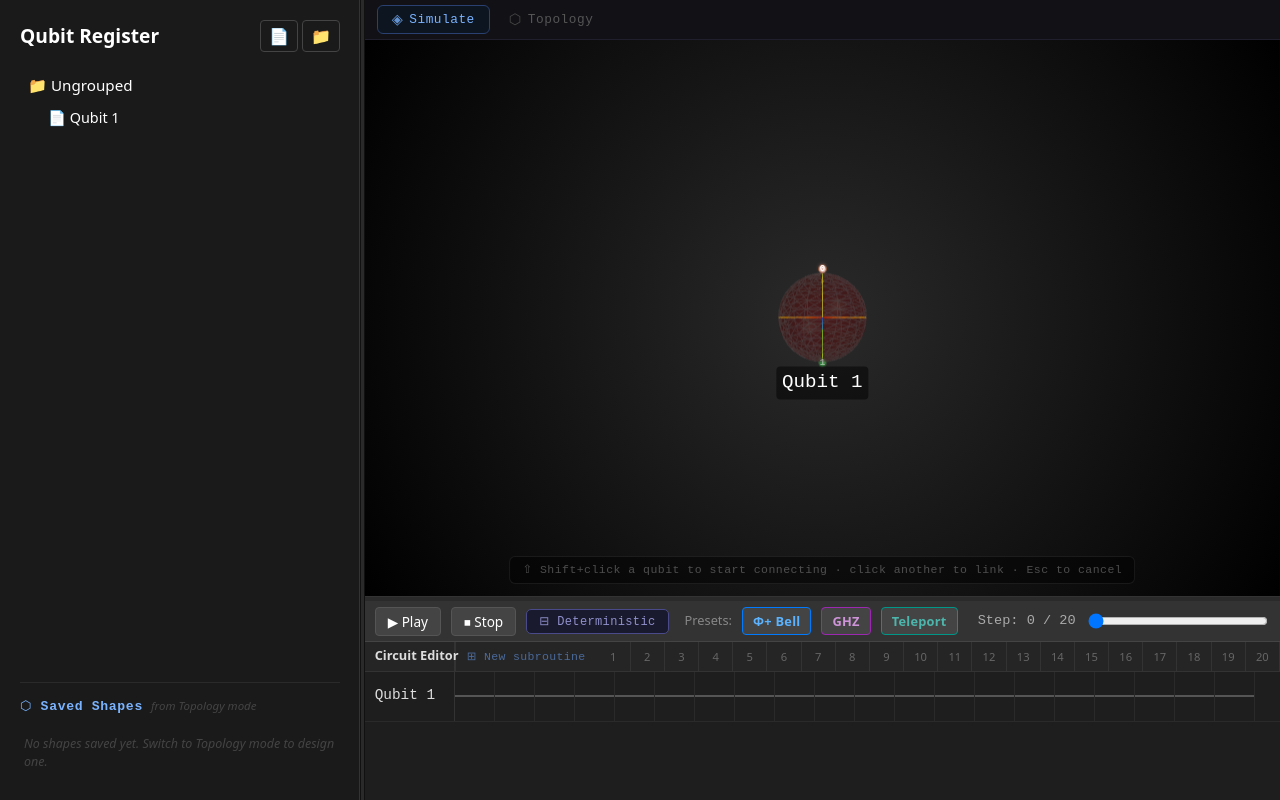
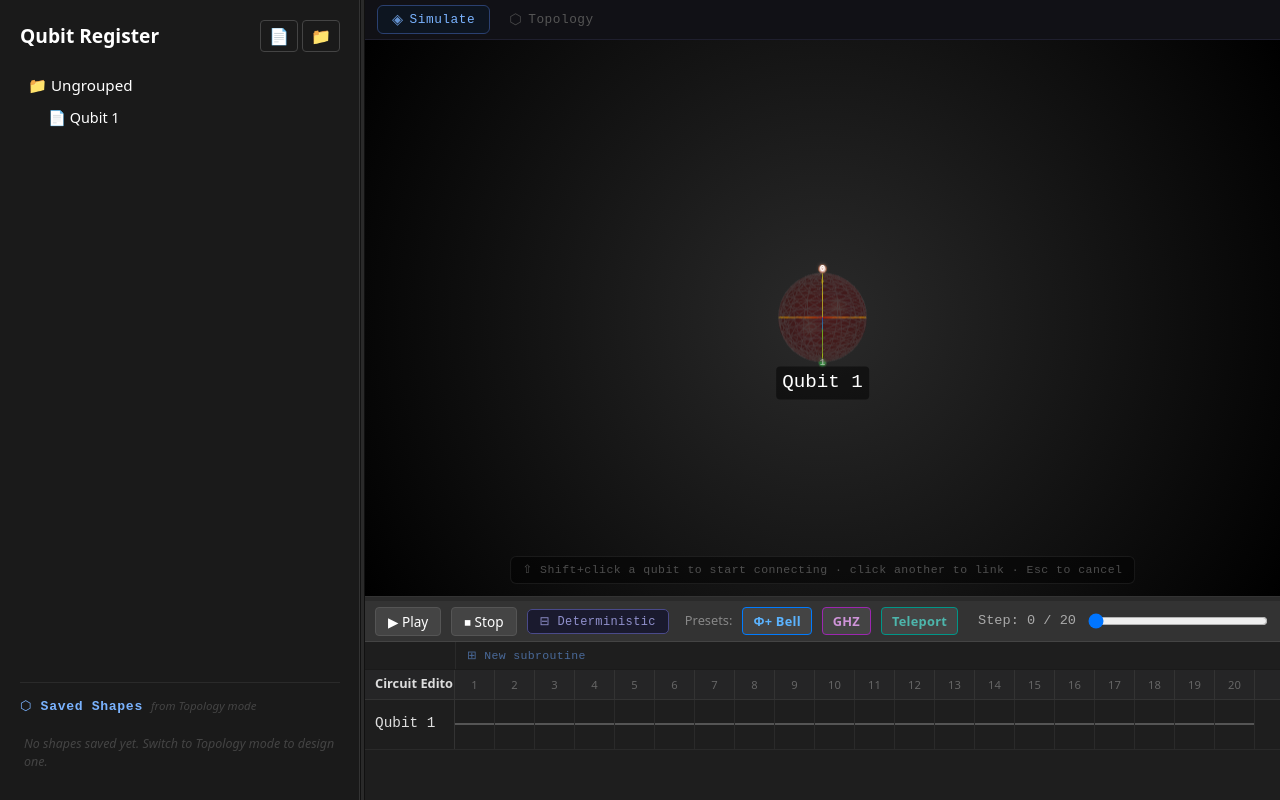
Before and after one commit to Andrew-Trautzsch/BlochSphereAR-Webapp, a React (Vite) app: page / in a window 1280 px wide. Built offline with nearby package versions, Linux system fonts and the light colour scheme.

Commit message:
fix circuit visual alignment

```diff
--- a/src/components/Circuit/CircuitGrid.css
+++ b/src/components/Circuit/CircuitGrid.css
@@ -11,6 +11,18 @@
   color: #ddd;
 }
 
+/* ── Subroutine toolbar (above ruler, never disrupts tick alignment) ── */
+.circuit-subbar {
+  height: 28px;
+  background: #1e1e1e;
+  border-bottom: 1px solid #1a1a1a;
+  display: flex;
+  align-items: center;
+  padding-left: 90px; /* indent by labelWidth so button sits over gate area */
+  flex-shrink: 0;
+}
+
+/* ── Header row: title cell + ruler ticks ── */
 .circuit-header {
   display: flex;
   background: #252526;
@@ -19,15 +31,10 @@
   flex-shrink: 0;
 }
 
-/* ── Circuit header left section ── */
-.circuit-header-left {
-  display: flex;
-  align-items: center;
-  flex-shrink: 0;
-}
-
 .header-title {
   width: 90px;
+  min-width: 90px;
+  max-width: 90px;
   padding: 5px 10px;
   font-size: 0.8rem;
   font-weight: bold;
@@ -38,6 +45,7 @@
   align-items: center;
   gap: 6px;
   white-space: nowrap;
+  overflow: hidden;
 }
 
 .topo-active-badge {
@@ -54,12 +62,14 @@
 
 .ruler-tick {
   width: 40px;
+  min-width: 40px;
   text-align: center;
   font-size: 0.7rem;
   color: #666;
   border-right: 1px solid #333;
   line-height: 30px;
 }
+
 .ruler-tick.active-step {
   background-color: #007bff;
   color: white;
@@ -80,11 +90,6 @@
   height: 100%;
   pointer-events: none;
   z-index: 5;
-}
-
-/* Allow SVG overlay to receive pointer events for subroutine blocks */
-.circuit-connections-overlay {
-  pointer-events: none;
 }
 
 .circuit-connections-overlay .sr-overlay-group {
@@ -127,9 +132,11 @@
   cursor: pointer;
   border-right: 1px solid #2a2a2a;
 }
+
 .gate-slot:hover {
   background: rgba(255, 255, 255, 0.05);
 }
+
 .gate-slot.active-slot {
   background-color: rgba(0, 123, 255, 0.2);
 }
@@ -270,7 +277,7 @@
   letter-spacing: 0.02em;
 }
 
-/* Post-measurement slot — greyed out, blocked */
+/* Post-measurement slot */
 .gate-slot.post-measure {
   cursor: not-allowed;
   background: repeating-linear-gradient(
@@ -331,7 +338,7 @@
    SUBROUTINE STYLES
    ═══════════════════════════════════════════════════════════ */
 
-/* ── Select-mode button in header ── */
+/* ── Select-mode button (lives in .circuit-subbar) ── */
 .sr-select-mode-btn {
   display: flex;
   align-items: center;
@@ -339,7 +346,7 @@
   padding: 0 11px;
   background: transparent;
   border: none;
-  border-left: 1px solid #333;
+  border-left: 1px solid #2a2a2a;
   border-radius: 0;
   color: #4a6a9a;
   font-family: 'JetBrains Mono', 'Fira Code', monospace;
--- a/src/components/Circuit/CircuitGrid.jsx
+++ b/src/components/Circuit/CircuitGrid.jsx
@@ -64,19 +64,18 @@ const CircuitGrid = ({
   const labelWidth = 90;
 
   // ── Selection state (for creating subroutines) ──
-  const [selMode,     setSelMode]     = useState(false);    // is select-mode active?
-  const [selAnchor,   setSelAnchor]   = useState(null);     // { qubitIdx, stepIdx }
-  const [selCurrent,  setSelCurrent]  = useState(null);     // { qubitIdx, stepIdx }
-  const [isDragging,  setIsDragging]  = useState(false);
-  const [showEditor,  setShowEditor]  = useState(false);
-  const gridRef = useRef(null);
+  const [selMode,    setSelMode]    = useState(false);
+  const [selAnchor,  setSelAnchor]  = useState(null);
+  const [selCurrent, setSelCurrent] = useState(null);
+  const [isDragging, setIsDragging] = useState(false);
+  const [showEditor, setShowEditor] = useState(false);
 
-  // Normalised selection bounds (row/col min/max, always valid order)
+  // Normalised selection bounds
   const selBounds = selAnchor && selCurrent ? {
-    rowMin:  Math.min(selAnchor.qubitIdx,  selCurrent.qubitIdx),
-    rowMax:  Math.max(selAnchor.qubitIdx,  selCurrent.qubitIdx),
-    colMin:  Math.min(selAnchor.stepIdx,   selCurrent.stepIdx),
-    colMax:  Math.max(selAnchor.stepIdx,   selCurrent.stepIdx),
+    rowMin: Math.min(selAnchor.qubitIdx,  selCurrent.qubitIdx),
+    rowMax: Math.max(selAnchor.qubitIdx,  selCurrent.qubitIdx),
+    colMin: Math.min(selAnchor.stepIdx,   selCurrent.stepIdx),
+    colMax: Math.max(selAnchor.stepIdx,   selCurrent.stepIdx),
   } : null;
 
   const inSelection = (rowIdx, colIdx) =>
@@ -99,7 +98,7 @@ const CircuitGrid = ({
     setSelCurrent({ qubitIdx: rowIdx, stepIdx: colIdx });
   }, [selMode, isDragging]);
 
-  const handleCellMouseUp = useCallback((e) => {
+  const handleCellMouseUp = useCallback(() => {
     if (!selMode || !isDragging) return;
     setIsDragging(false);
     if (selAnchor && selCurrent) setShowEditor(true);
@@ -131,7 +130,7 @@ const CircuitGrid = ({
 
   // ── Stamp: clicking a cell while stampingId is set ──
   const handleCellClick = useCallback((e, rowIdx, colIdx) => {
-    if (selMode) return; // handled by mousedown/up
+    if (selMode) return;
 
     if (stampingId) {
       e.stopPropagation();
@@ -139,11 +138,9 @@ const CircuitGrid = ({
       return;
     }
 
-    // Normal gate cycling
     const qubit = qubits[rowIdx];
     if (!qubit) return;
 
-    // Block post-measurement edits
     const measureStep = (() => {
       const row = circuit[qubit.id] || [];
       for (let i = 0; i < row.length; i++) if (row[i] === 'M') return i;
@@ -151,7 +148,7 @@ const CircuitGrid = ({
     })();
     if (measureStep !== null && colIdx > measureStep) return;
 
-    const gate = circuit[qubit.id]?.[colIdx] ?? null;
+    const gate       = circuit[qubit.id]?.[colIdx] ?? null;
     const currentIdx = AVAILABLE_GATES.indexOf(gate);
     const nextGate   = AVAILABLE_GATES[(currentIdx + 1) % AVAILABLE_GATES.length];
     onGateChange(qubit.id, colIdx, nextGate);
@@ -182,7 +179,7 @@ const CircuitGrid = ({
 
       const cnotViolation = edgeSet && cnotCtrl.length > 0 && cnotTgt.length > 0 &&
         !edgeSet.has(`${qubits[cnotCtrl[0]]?.id}-${qubits[cnotTgt[0]]?.id}`);
-      const czViolation = edgeSet && czA.length > 0 && czB.length > 0 &&
+      const czViolation   = edgeSet && czA.length > 0 && czB.length > 0 &&
         !edgeSet.has(`${qubits[czA[0]]?.id}-${qubits[czB[0]]?.id}`);
       const swapViolation = edgeSet && swapA.length > 0 && swapB.length > 0 &&
         !edgeSet.has(`${qubits[swapA[0]]?.id}-${qubits[swapB[0]]?.id}`);
@@ -220,20 +217,15 @@ const CircuitGrid = ({
       const { id, subroutine, qubitIds, stepStart } = instance;
       const rowMin = qubits.findIndex(q => q.id === qubitIds[0]);
       if (rowMin < 0) return null;
-      const rowMax = rowMin + subroutine.qubitCount - 1;
-      const colMin = stepStart;
-      const colMax = stepStart + subroutine.stepCount - 1;
 
-      const x      = labelWidth + colMin * cellWidth + 2;
+      const x      = labelWidth + stepStart * cellWidth + 2;
       const y      = rowMin * rowHeight + 2;
       const width  = subroutine.stepCount * cellWidth - 4;
       const height = subroutine.qubitCount * rowHeight - 4;
-
       const color  = subroutine.color;
 
       return (
         <g key={id} className="sr-overlay-group">
-          {/* Background fill */}
           <rect
             x={x} y={y} width={width} height={height}
             rx={5} ry={5}
@@ -243,10 +235,8 @@ const CircuitGrid = ({
             strokeDasharray="5 3"
             strokeOpacity="0.7"
           />
-          {/* Label */}
           <text
-            x={x + 7}
-            y={y + 14}
+            x={x + 7} y={y + 14}
             fill={color}
             fontSize="10"
             fontFamily="'JetBrains Mono', 'Fira Code', monospace"
@@ -255,7 +245,6 @@ const CircuitGrid = ({
           >
             {subroutine.name}
           </text>
-          {/* Remove button (×) */}
           <g
             className="sr-overlay-remove"
             style={{ cursor: 'pointer' }}
@@ -303,7 +292,7 @@ const CircuitGrid = ({
     );
   };
 
-  // ── Stamp ghost overlay ──
+  // ── Stamp ghost label ──
   const renderStampGhost = () => {
     if (!stampingId) return null;
     const sr = subroutines?.find(s => s.id === stampingId);
@@ -323,7 +312,6 @@ const CircuitGrid = ({
 
   const totalGridWidth = labelWidth + steps * cellWidth;
 
-  // ── Cursor for the body ──
   const bodyCursor = selMode
     ? (isDragging ? 'crosshair' : 'cell')
     : stampingId
@@ -342,17 +330,8 @@ const CircuitGrid = ({
         onDelete={onDeleteSubroutine}
       />
 
-      {/* Header row */}
-      <div className="circuit-header">
-        <span className="circuit-header-left">
-          <span className="header-title">
-            Circuit Editor
-            {edgeSet && (
-              <span className="topo-active-badge" title="Topology constraints active">⬡</span>
-            )}
-          </span>
-
-          {/* Select mode toggle */}
+      {/* ── Subroutine toolbar — sits above ruler, never disrupts alignment ── */}
+      <div className="circuit-subbar">
         <button
           className={`sr-select-mode-btn ${selMode ? 'active' : ''}`}
           onClick={handleToggleSelMode}
@@ -360,6 +339,15 @@ const CircuitGrid = ({
         >
           {selMode ? '✕ Cancel selection' : '⊞ New subroutine'}
         </button>
+      </div>
+
+      {/* ── Header row: fixed-width title cell + ruler ticks, perfectly aligned ── */}
+      <div className="circuit-header">
+        <span className="header-title">
+          Circuit Editor
+          {edgeSet && (
+            <span className="topo-active-badge" title="Topology constraints active">⬡</span>
+          )}
         </span>
 
         <div className="time-ruler">
@@ -408,12 +396,14 @@ const CircuitGrid = ({
 
               <div className="wire-track">
                 {Array.from({ length: steps }).map((_, stepIndex) => {
-                  const gate        = circuit[qubit.id]?.[stepIndex];
-                  const isActive    = stepIndex === currentStep - 1;
-                  const violation   = gate ? isTopologyViolation(qubit.id, stepIndex, gate, qubits, circuit, edgeSet) : false;
+                  const gate          = circuit[qubit.id]?.[stepIndex];
+                  const isActive      = stepIndex === currentStep - 1;
+                  const violation     = gate
+                    ? isTopologyViolation(qubit.id, stepIndex, gate, qubits, circuit, edgeSet)
+                    : false;
                   const isPostMeasure = measureStep !== null && stepIndex > measureStep;
-                  const isInSel     = inSelection(rowIdx, stepIndex);
-                  const isStampMode = !!stampingId;
+                  const isInSel       = inSelection(rowIdx, stepIndex);
+                  const isStampMode   = !!stampingId;
 
                   let gateClass = '';
                   let gateLabel = gate ?? '';
@@ -423,10 +413,10 @@ const CircuitGrid = ({
                     case 'TG':  gateClass = 'gate-target';     gateLabel = '+'; break;
                     case 'CZC': gateClass = 'gate-cz-control'; gateLabel = '';  break;
                     case 'CZT': gateClass = 'gate-cz-target';  gateLabel = 'Z'; break;
-                    case 'SWA': case 'SWB':
-                                gateClass = 'gate-swap';       gateLabel = '×'; break;
+                    case 'SWA':
+                    case 'SWB': gateClass = 'gate-swap';       gateLabel = '×'; break;
                     case 'M':   gateClass = 'gate-measure';    gateLabel = 'M'; break;
-                    default:    break;
+                    default: break;
                   }
 
                   return (
@@ -441,10 +431,10 @@ const CircuitGrid = ({
                         isStampMode   ? 'stamp-mode'   : '',
                       ].join(' ').trim()}
                       title={
-                        violation     ? '⚠ No topology edge between these qubits'
+                        violation       ? '⚠ No topology edge between these qubits'
                         : isPostMeasure ? 'Qubit has been measured — no further gates'
-                        : selMode     ? 'Drag to select a region'
-                        : isStampMode ? 'Click to stamp here'
+                        : selMode       ? 'Drag to select a region'
+                        : isStampMode   ? 'Click to stamp here'
                         : undefined
                       }
                       onMouseDown={e => handleCellMouseDown(e, rowIdx, stepIndex)}
@@ -477,7 +467,7 @@ const CircuitGrid = ({
         selection={
           showEditor && selBounds
             ? {
-                qubitIds: qubits.slice(selBounds.rowMin, selBounds.rowMax + 1).map(q => q.id),
+                qubitIds:  qubits.slice(selBounds.rowMin, selBounds.rowMax + 1).map(q => q.id),
                 stepStart: selBounds.colMin,
                 stepEnd:   selBounds.colMax,
               }
```
Lines whose indentation alone changed are shown as unchanged.
